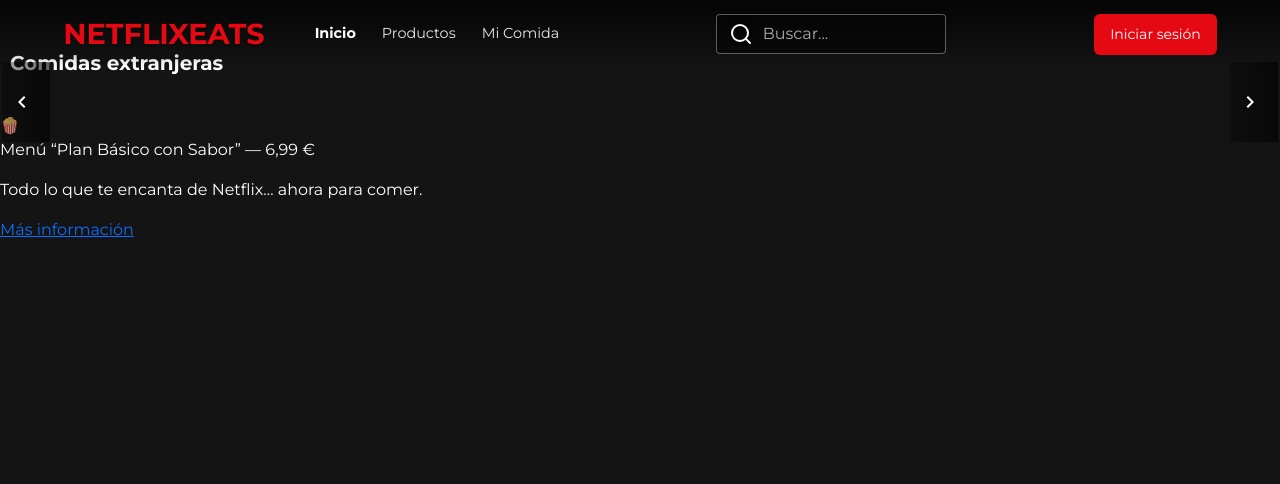
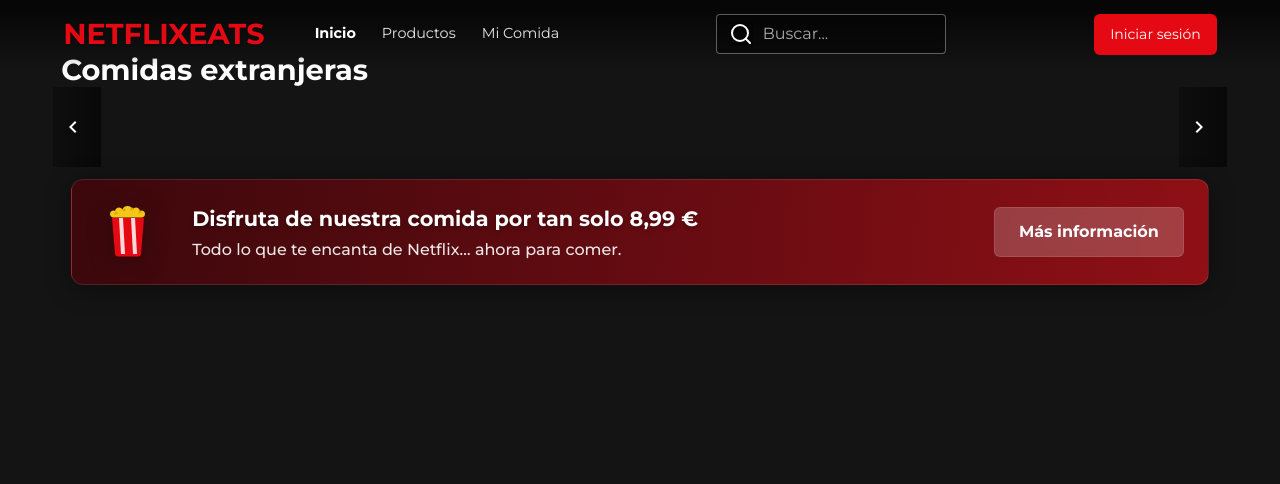
Before and after one commit to arnaucanet/MVC, a PHP site: page /home/index in a window 1280 px wide. Shown: the top 484 px of the page. Run offline with PHP 8.4, Linux system fonts and the light colour scheme; data that the repository does not hold is empty.

Commit message:
Mejora de los detalles del producto y las vistas home y producto con un diseño mejorado, indicadores de stock y nuevos elementos promocionales.

```diff
--- a/public/css/netflixeats.css
+++ b/public/css/netflixeats.css
@@ -13,6 +13,12 @@ body {
     font-family: 'Montserrat', Arial, sans-serif;
     -webkit-font-smoothing:antialiased;
     -moz-osx-font-smoothing:grayscale;
+}
+
+.home-container {
+    padding: 0 4%;
+    margin: 0 auto;
+    max-width: 1920px;
 }
 
 /* HEADER / NAV */
@@ -254,7 +260,7 @@ header.site-header .search-box-netflix input::placeholder {
 }
 
 /* ====== FILAS / CARRUSELES HORIZONTALES ====== */
-.carousel-category{font-size:1.25rem; margin:22px 10px 12px 10px; font-weight:700}
+.carousel-category{font-size:1.8rem; margin:60px 10px 24px 10px; font-weight:700; color: #fff;}
 .row-carousel{position:relative; padding:8px 10px;}
 .row-carousel .tray{display:flex; gap:12px; overflow-x:auto; padding-bottom:8px; scroll-behavior:smooth}
 .row-carousel .tray::-webkit-scrollbar{height:10px}
@@ -298,6 +304,69 @@ footer{color:var(--muted); padding:36px 18px; text-align:center}
 
 /* ====== AUTH (LOGIN / REGISTER) ====== */
 .auth-wrap{display:flex; align-items:center; justify-content:center; padding:40px 0}
+
+/* PROMO STRIP */
+.promo-strip {
+    display: flex;
+    align-items: center;
+    background: linear-gradient(96deg, #3b080b 0%, #680c12 55%, #8f1016 100%);
+    padding: 16px 24px;
+    margin: 40px 20px;
+    border-radius: 12px;
+    border: 1px solid rgba(255, 255, 255, 0.1);
+    box-shadow: 0 4px 24px rgba(0, 0, 0, 0.4);
+    transition: transform 0.3s ease, box-shadow 0.3s ease;
+    position: relative;
+    overflow: hidden;
+}
+.promo-strip:hover {
+    transform: scale(1.01);
+    box-shadow: 0 8px 32px rgba(229, 9, 20, 0.25);
+}
+
+.promo-icon {
+    width: 72px;
+    height: 72px;
+    margin-right: 24px;
+    flex-shrink: 0;
+    filter: drop-shadow(0 4px 12px rgba(0,0,0,0.3));
+    z-index: 1;
+}
+.promo-copy {
+    flex-grow: 1;
+    z-index: 1;
+}
+.promo-title {
+    font-size: 1.3rem;
+    font-weight: 800;
+    margin: 0;
+    color: #fff;
+    text-shadow: 0 2px 4px rgba(0,0,0,0.3);
+}
+.promo-sub {
+    font-size: 1rem;
+    color: rgba(255, 255, 255, 0.9);
+    margin: 4px 0 0 0;
+    font-weight: 500;
+}
+.promo-btn {
+    background: rgba(255, 255, 255, 0.2);
+    color: #fff;
+    padding: 12px 24px;
+    text-decoration: none;
+    border-radius: 6px;
+    font-weight: 700;
+    transition: all 0.2s ease;
+    backdrop-filter: blur(4px);
+    border: 1px solid rgba(255, 255, 255, 0.1);
+    z-index: 1;
+    white-space: nowrap;
+}
+.promo-btn:hover {
+    background: rgba(255, 255, 255, 0.3);
+    color: #fff;
+    transform: translateY(-2px);
+}
 .auth-card{width:100%; max-width:960px; border-radius:12px; overflow:hidden; box-shadow:0 10px 30px rgba(0,0,0,0.6); border:1px solid rgba(255,255,255,0.04); background:linear-gradient(180deg, rgba(10,10,10,0.95), rgba(20,20,20,0.95));}
 .auth-grid{display:grid; grid-template-columns:1fr 1fr}
 .auth-visual{background:linear-gradient(135deg, rgba(229,9,20,0.15), rgba(255,255,255,0.02)); padding:36px; display:flex; align-items:center; justify-content:center;}
@@ -346,18 +415,18 @@ footer{color:var(--muted); padding:36px 18px; text-align:center}
     flex-grow: 1;
 }
 .card-product-grid .card-title {
-    color: #fff;
+    color: #fff !important;
     font-size: 1.1rem;
     margin-bottom: 8px;
 }
 .card-product-grid .card-text {
-    color: #b3b3b3;
+    color: #b3b3b3 !important;
     font-size: 0.9rem;
     flex-grow: 1;
     margin-bottom: 16px;
 }
 .card-product-grid .price {
-    color: #46d369; /* Netflix match percentage green or just nice green */
+    color: #46d369 !important; /* Netflix match percentage green or just nice green */
     font-weight: 700;
     font-size: 1.1rem;
     margin-bottom: 12px;
@@ -366,3 +435,8 @@ footer{color:var(--muted); padding:36px 18px; text-align:center}
     display: flex;
     gap: 10px;
 }
+.card-product-grid .actions .btn {
+    display: flex;
+    align-items: center;
+    justify-content: center;
+}
--- a/view/home/index.php
+++ b/view/home/index.php
@@ -17,7 +17,7 @@
 
     <?php endif; ?>
 
-
+<div class="home-container">
 
     <?php if (!empty($productos_recomendados)): ?>
 <div class="carousel-category">Tendencias ahora</div>
@@ -31,7 +31,7 @@
             <div class="card card-netflix portrait">
                 <img src="<?= $prod['imagen'] ?>" alt="<?= $prod['nombre'] ?>">
                 <div class="card-overlay">
-                    <div class="card-title"><?= htmlspecialchars($prod['nombre']) ?></div>
+                    <div class="card-title text-white"><?= htmlspecialchars($prod['nombre']) ?></div>
                     <div class="card-sub"><?= isset($prod['precio']) ? '€'.$prod['precio'] : '' ?></div>
                 </div>
             </div>
@@ -58,7 +58,7 @@
                         <div class="card card-netflix portrait">
                             <img src="<?= $prod['imagen'] ?>" alt="<?= htmlspecialchars($prod['nombre']) ?>" loading="lazy">
                             <div class="card-overlay">
-                                <div class="card-title text-uppercase"><?= htmlspecialchars($prod['nombre']) ?></div>
+                                <div class="card-title text-white text-uppercase"><?= htmlspecialchars($prod['nombre']) ?></div>
                             </div>
                         </div>
                     </a>
@@ -93,7 +93,7 @@
             <div class="card card-netflix portrait">
                 <img src="<?= $prod['imagen'] ?>" alt="<?= $prod['nombre'] ?>">
                 <div class="card-overlay">
-                    <div class="card-title"><?= htmlspecialchars($prod['nombre']) ?></div>
+                    <div class="card-title text-white"><?= htmlspecialchars($prod['nombre']) ?></div>
                     <div class="card-sub">Nuevo</div>
                 </div>
             </div>
@@ -107,12 +107,16 @@
 <?php endif; ?>
 
 <div class="promo-strip">
-    <div class="promo-icon" aria-hidden="true">🍿</div>
+                <div class="promo-icon" aria-hidden="true">
+                <img src="public/icons/popcorn.svg" alt="Popcorn" width="64" height="64">
+            </div>
     <div class="promo-copy">
-        <p class="promo-title">Menú “Plan Básico con Sabor” — 6,99 €</p>
+        <p class="promo-title">Disfruta de nuestra comida por tan solo 8,99 €</p>
         <p class="promo-sub">Todo lo que te encanta de Netflix… ahora para comer.</p>
     </div>
     <a class="promo-btn" href="index.php?controller=Producto&action=index" role="button">Más información</a>
 </div>
 
+</div>
+
 <?php include 'view/parcials/footer.php'; ?>
--- a/view/producto/index.php
+++ b/view/producto/index.php
@@ -103,10 +103,10 @@ if ($isFiltered) {
                             <div class="card-body">
                                 <div class="card-title"><?= htmlspecialchars($producto['nombre'] ?? '') ?></div>
                                 <div class="price"><?= isset($producto['precio']) ? '€'.htmlspecialchars($producto['precio']) : '' ?></div>
-                                <p class="card-text"><?= htmlspecialchars(substr($producto['descripcion'] ?? '',0,100)) ?>...</p>
+                                <p class="card-text"><?= htmlspecialchars(substr($producto['descripcion'] ?? '',0,100)) ?></p>
                                 <div class="actions">
                                     <a href="index.php?controller=Pedido&action=add&id=<?= $producto['id_producto'] ?? '' ?>" class="btn btn-red btn-sm flex-grow-1">Añadir</a>
-                                    <button href="index.php?controller=Producto&action=detalle&id=<?= $producto['id_producto'] ?? '' ?>" class="btn btn-outline-light btn-sm">Ver más</button>
+                                    <a href="index.php?controller=Producto&action=detalle&id=<?= $producto['id_producto'] ?? '' ?>" class="btn btn-outline-light btn-sm">Ver más</a>
                                 </div>
                             </div>
                         </div>
```
Also changed, not shown: public/css/detalle.css (+4 -3 lines), view/producto/detalle.php (+59 -7 lines), public/icons/popcorn.svg (added).
